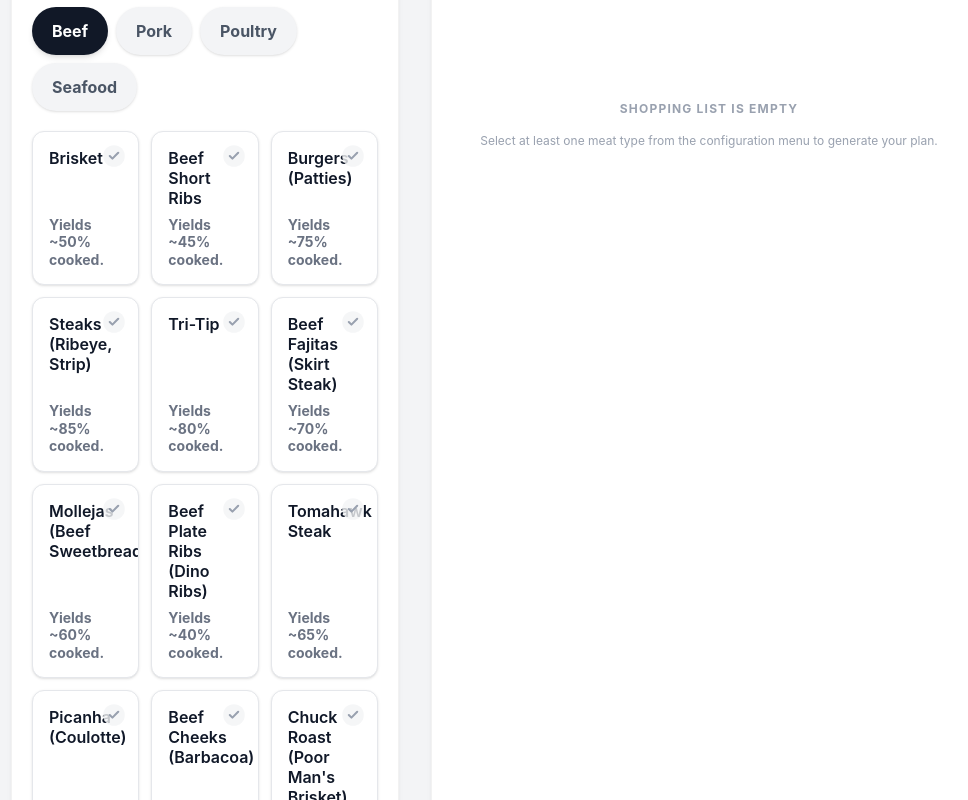
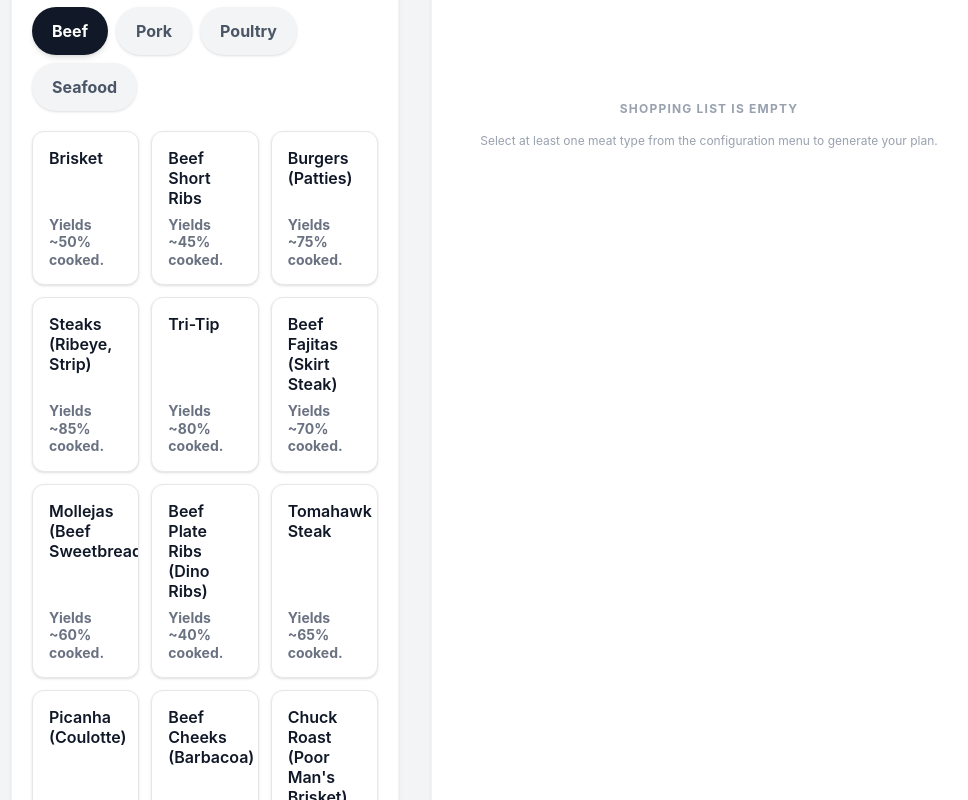
Before and after one commit to edwardopuente-tech/meatmath.app, a React (Vite) app: page / in a window 1280 px wide. Shown: the part 1300-2100 px from the top of the page, without its empty margins (141-1109 px from the left). Built offline with nearby package versions, Linux system fonts and the light colour scheme.

Commit message:
Add files via upload

```diff
--- a/src/components/MeatPicker.tsx
+++ b/src/components/MeatPicker.tsx
@@ -54,22 +54,27 @@ export function MeatPicker({ selectedMeats, onChange }: Props) {
               className={`relative px-4 py-4 border rounded-xl cursor-pointer transition-all flex flex-col justify-between min-h-[110px] active:scale-95 overflow-hidden ${
                 isSelected
                   ? 'border-bbq-orange bg-bbq-orange text-white shadow-md'
-                  : 'border-gray-200 bg-white shadow-sm'
+                  : 'border-gray-200 bg-white shadow-sm hover:border-gray-300'
               }`}
             >
-              <div className="flex justify-between items-start mb-2 gap-8">
+              <div className="flex justify-between items-start mb-2 pr-4">
                 <span className={`text-base font-semibold leading-tight break-words ${isSelected ? 'text-white' : 'text-gray-900'}`}>
                   {meat.name}
                 </span>
-                <div className={`absolute top-3 right-3 w-6 h-6 rounded-full flex items-center justify-center shrink-0 transition-all ${
-                  isSelected ? 'bg-white text-bbq-orange shadow-sm scale-100' : 'bg-gray-100/80 text-gray-400 scale-90'
+              </div>
+
+              <div className="flex items-end justify-between mt-auto">
+                <p className={`text-sm leading-tight font-bold ${isSelected ? 'text-orange-100' : 'text-gray-500'}`}>
+                  Yields ~{Math.round(meat.yieldPercentage * 100)}% cooked.
+                </p>
+                <div className={`w-6 h-6 rounded-full flex items-center justify-center shrink-0 transition-all ${
+                  isSelected
+                    ? 'bg-white text-bbq-orange shadow-md scale-110 opacity-100'
+                    : 'bg-gray-100 text-transparent scale-75 opacity-0'
                 }`}>
                   <Check size={14} strokeWidth={4} />
                 </div>
               </div>
-              <p className={`text-sm leading-tight font-bold mt-auto ${isSelected ? 'text-orange-50' : 'text-gray-500'}`}>
-                Yields ~{Math.round(meat.yieldPercentage * 100)}% cooked.
-              </p>
             </div>
           )
         })}
```
